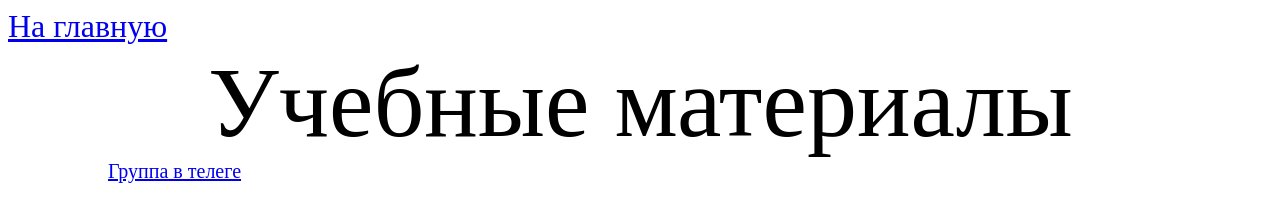
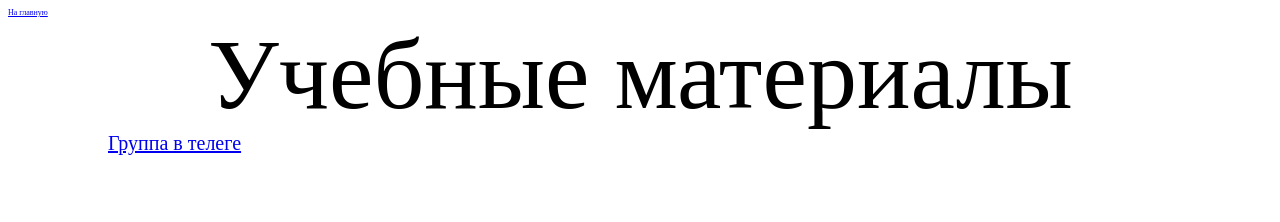
Before and after one commit to ViLeonid/My-site, a plain HTML site: page Home_work.html in a window 1280 px wide. Drawn offline with Linux system fonts and the light colour scheme.

Commit message:
Update Home_work.html

```diff
--- a/Home_work.html
+++ b/Home_work.html
@@ -12,7 +12,7 @@
   </style>
 </head>
 <body>
-  <div style ='font-size: 2em;'>
+  <div class ="url">
     <a href="https://vileonid.github.io/vikhrov_leonid_site.github.io">
       На главную</a>
   </div>
```
